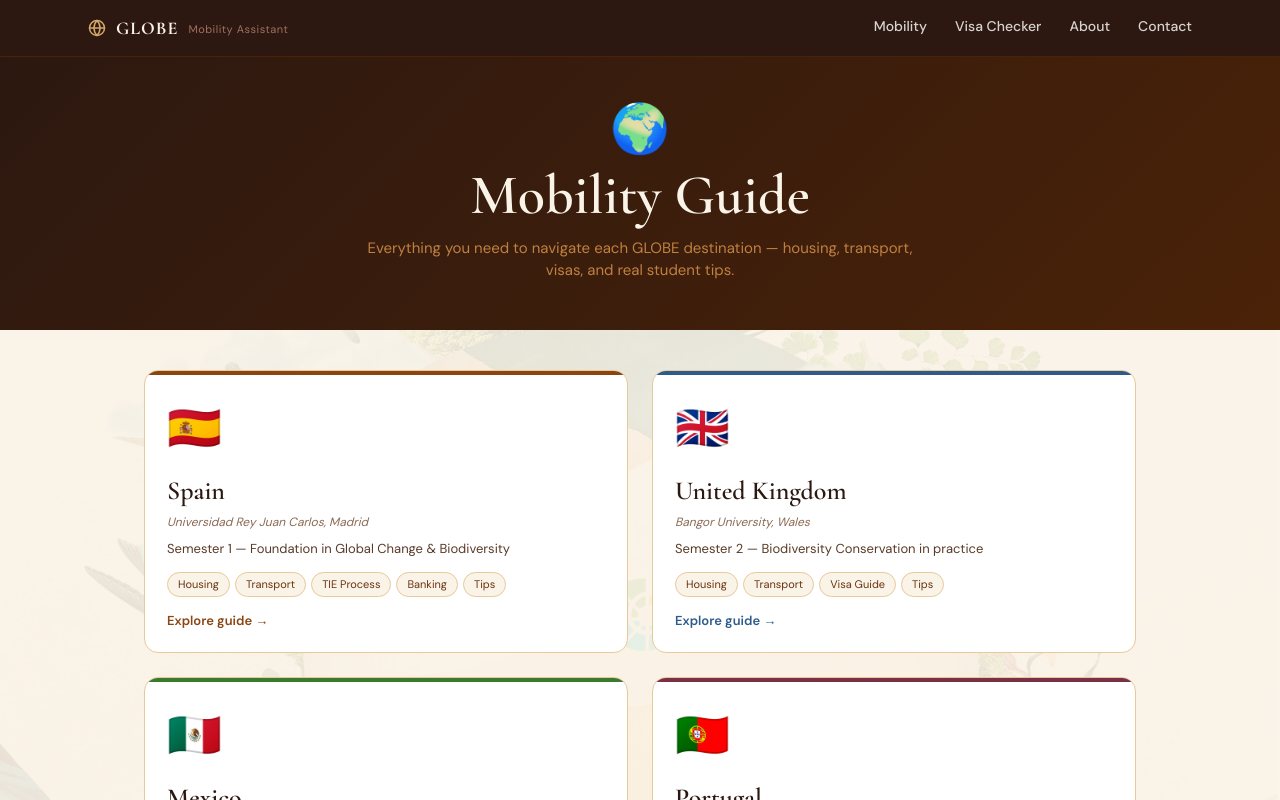
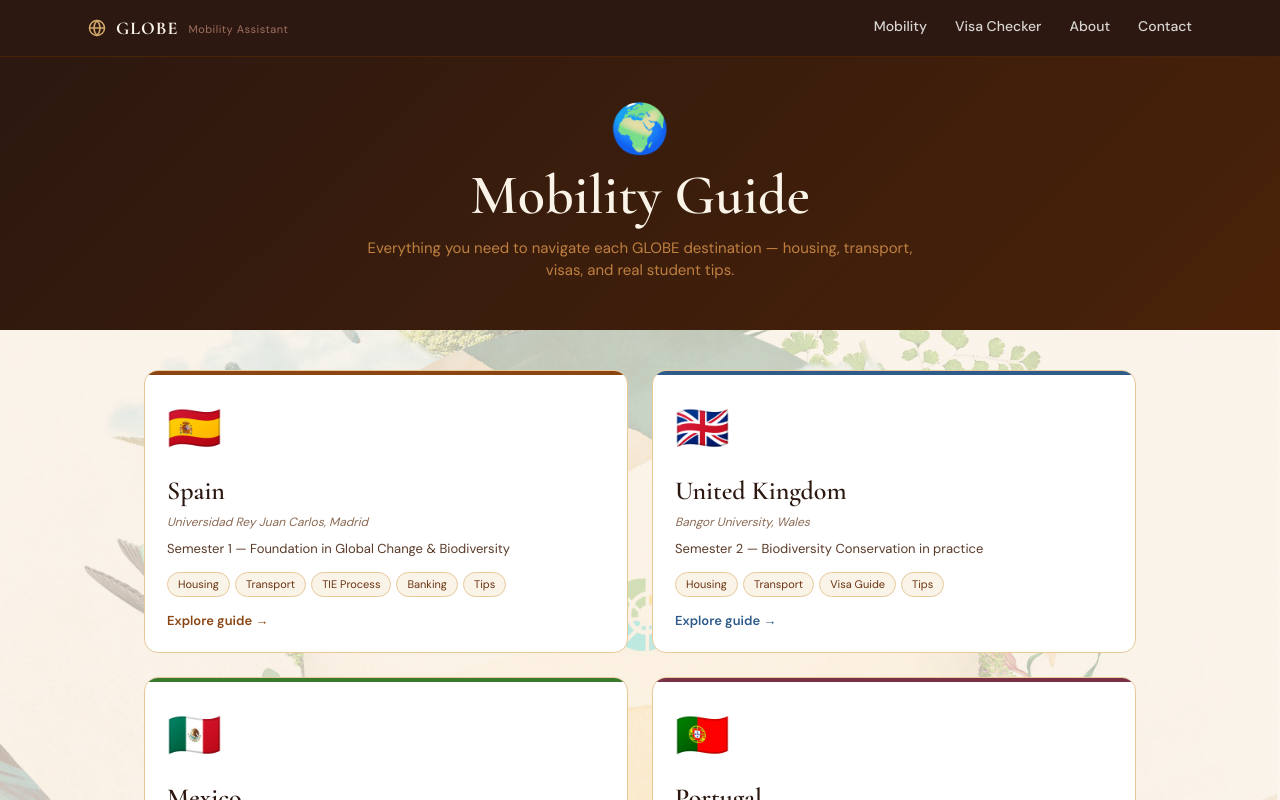
Before and after one commit to Samson-GLOBE/globe-assistant-website, a React (Vite) app: page / in a window 1280 px wide. Shown: the top 800 px of the page. Built offline with nearby package versions, Linux system fonts and the light colour scheme.

Commit message:
Adjust background gradient opacity in App component

```diff
--- a/src/App.jsx
+++ b/src/App.jsx
@@ -59,7 +59,7 @@ export default function App() {
     <BrowserRouter>
       <ScrollToTop />
       <div className="min-h-screen flex flex-col" style={{
-  backgroundImage: 'linear-gradient(rgba(250,243,232,0.91), rgba(250,243,232,0.91)), url(/globe-bg.jpg.jpg)',
+  backgroundImage: 'linear-gradient(rgba(250,243,232,0.72), rgba(250,243,232,0.72)), url(/globe-bg.jpg.jpg)',
   backgroundSize: 'cover',
   backgroundPosition: 'center',
   backgroundAttachment: 'fixed'
```
